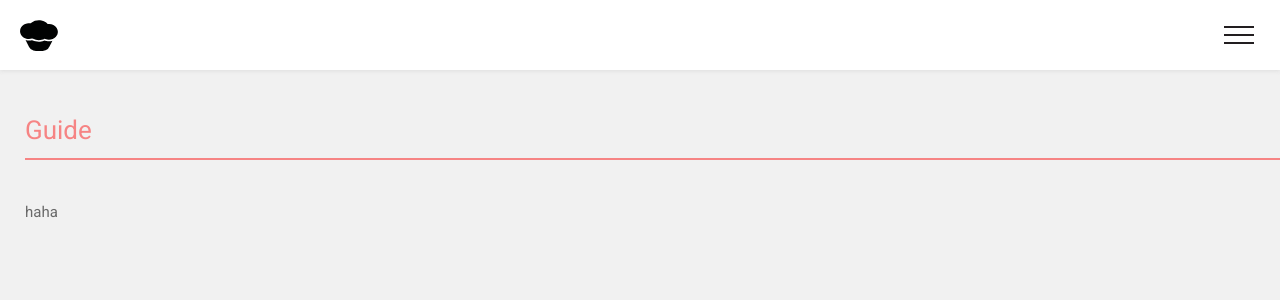
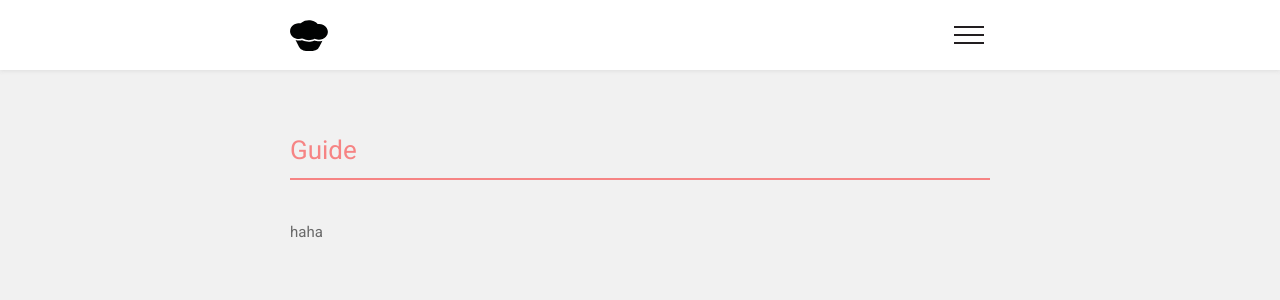
Before and after one commit to leo/muffin.github.io, a Jekyll site: the page built from guide/index.md, in a window 1280 px wide. Shown: the top 300 px of the page. Built offline with Jekyll 4.4.1, drawn with Linux system fonts in a browser that asks for light colours.

Commit message:
Make texts look good on md

```diff
--- a/_layouts/page.html
+++ b/_layouts/page.html
@@ -3,6 +3,7 @@ layout: default
 ---
 
 <header id="controls">
+  <div class="inner">
     <section>
       <a href="/" class="logo"></a>
     </section>
@@ -14,6 +15,7 @@ layout: default
         <b></b>
       </a>
     </section>
+  </div>
 </header>
 
 <aside id="menu">
@@ -41,7 +43,8 @@ layout: default
   </ul>
 </aside>
 
-<article id="content">
+<main id="content">
+  <article>
     {% if page.path != "guide/index.md" %}
       <h1 class="title"><a href="/guide">Guide</a> &rsaquo; {{page.title}}</h1>
     {% else %}
@@ -52,3 +55,4 @@ layout: default
 
     {{content}}
   </article>
+</main>
--- a/_sass/_main.scss
+++ b/_sass/_main.scss
@@ -18,7 +18,6 @@ body {
   background: #fff;
   padding: 0 20px;
   box-sizing: border-box;
-  display: flex;
   z-index: 2000;
   position: fixed;
   top: 0;
@@ -29,6 +28,16 @@ body {
 
   .no-overflow & {
     box-shadow: none;
+  }
+
+  .inner {
+    display: flex;
+
+    @media (min-width: $sm) {
+      width: 700px;
+      margin-left: auto;
+      margin-right: auto;
+    }
   }
 
   section {
@@ -158,6 +167,19 @@ body {
     a {
       font-weight: inherit;
     }
+
+    @media (min-width: $sm) {
+      margin-right: auto;
+    }
+  }
+
+  article {
+    max-width: 700px;
+
+    @media (min-width: $sm) {
+      margin-left: auto;
+      margin-right: auto;
+    }
   }
 
   p {
@@ -205,4 +227,8 @@ body {
     padding: 17px;
     margin: 30px 0;
   }
+
+  @media (min-width: $sm) {
+    padding: 100px 0;
+  }
 }
```
Lines whose indentation alone changed are shown as unchanged.
